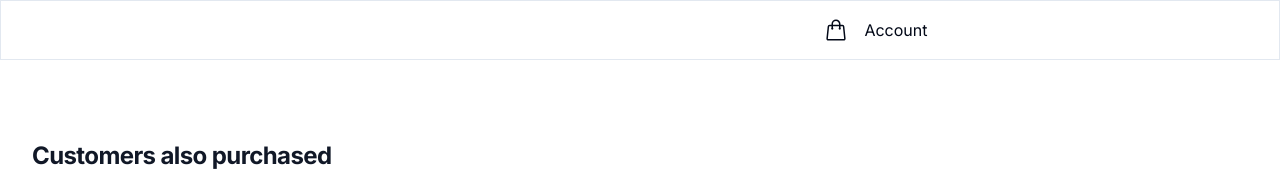
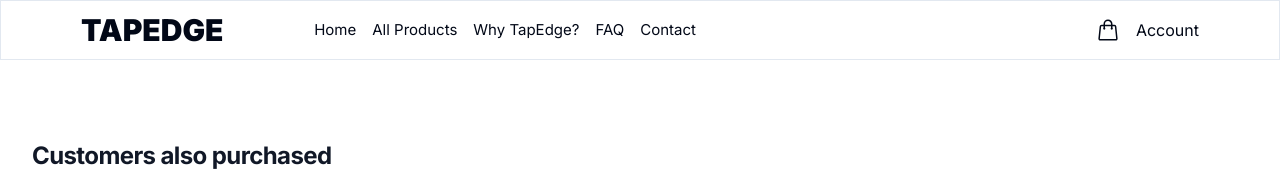
Before and after one commit to KamsNyc/TapEdge, a Next.js app: page /dashboard in a window 1280 px wide. Shown: the top 171 px of the page. Built offline with nearby package versions, Linux system fonts and the light colour scheme; no server answers.

Commit message:
trying to render data now

```diff
--- a/app/components/HeroSection.tsx
+++ b/app/components/HeroSection.tsx
@@ -22,7 +22,7 @@ export default function HeroSection() {
 
           <div className="mx-auto max-w-xl text-center lg:mx-0 lg:flex-auto lg:py-32 lg:text-left lg:ml-48">
           {/* BADGES */}
-          <div className="hidden md:flex gap-3 md:ml-[-4rem] ">
+          <div className=" md:flex gap-3 md:ml-[-4rem] ">
           <span className='text-base font-light'>Boost:</span>
           <Badge variant="outline" className='mb-7 pt-1 font-semibold' >Customer Reviews</Badge>
           <Badge variant="outline" className='mb-7 pt-1 font-semibold' >Online Reputation</Badge>
--- a/app/components/MobileNavbar.tsx
+++ b/app/components/MobileNavbar.tsx
@@ -14,7 +14,7 @@ import Link from "next/link";
 
 function MobileNavbar() {
   return (
-    <nav className="h-[60px] w-full border px-12 hidden">
+    <nav className="h-[60px] w-full border px-12">
       {/* CONTAINER */}
       <section className="flex items-center justify-between w-full h-full gap-4">
         {/* LEFT SIDE */}
@@ -53,7 +53,7 @@ function MobileNavbar() {
                 <SheetTitle className='mb-6'>Menu</SheetTitle>
                 <SheetDescription className="py-4">
                 <Link className="flex py-2 cursor-pointer hover:bg-gray-50 duration-300 ease-in" href={'/'}>Home</Link>
-          <Link className="flex py-2 cursor-pointer hover:bg-gray-50 duration-300 ease-in" href={'/'}>All Products</Link>
+          <Link className="flex py-2 cursor-pointer hover:bg-gray-50 duration-300 ease-in" href={'/product'}>All Products</Link>
           <Link className="flex py-2 cursor-pointer hover:bg-gray-50 duration-300 ease-in" href={'/'}>Why TapEdge?</Link>
           <Link className="flex py-2 cursor-pointer hover:bg-gray-50 duration-300 ease-in" href={'/'}>FAQ</Link>
           <Link className="flex py-2 cursor-pointer hover:bg-gray-50 duration-300 ease-in" href={'/'}>Contact</Link>
--- a/app/components/Navbar.tsx
+++ b/app/components/Navbar.tsx
@@ -15,13 +15,13 @@ function Navbar() {
 
         {/* LEFT SIDE */}
         <div className="w-[20%]">
-          <h1 className='text-3xl font-black hidden'>TAPEDGE</h1>
+          <h1 className='text-3xl font-black '>TAPEDGE</h1>
         </div>
 
         {/* MIDDLE EMPTY */}
-        <ul className="hidden w-[50%] flex gap-4 font-normal text-[15px] ">
+        <ul className=" w-[50%] flex gap-4 font-normal text-[15px] ">
           <Link href={'/'}>Home</Link>
-          <Link href={'/'}>All Products</Link>
+          <Link href={'/product'}>All Products</Link>
           <Link href={'/'}>Why TapEdge?</Link>
           <Link href={'/'}>FAQ</Link>
           <Link href={'/'}>Contact</Link>
--- a/app/components/ProductCard.tsx
+++ b/app/components/ProductCard.tsx
@@ -18,7 +18,7 @@ export default function ProductCard() {
 
   const getProductCards = async () => {
     try {
-      const res = await axios.get('http://localhost:8000/allproductcard');
+      const res = await axios.get('http://localhost:8000/productcard');
       setProductCard(res.data);
     } catch (error) {
       console.error(error);
--- a/app/components/ProductOverview.tsx
+++ b/app/components/ProductOverview.tsx
@@ -1,4 +1,4 @@
-
+'use client'
 
 import { useState } from 'react'
 import { StarIcon } from '@heroicons/react/20/solid'
@@ -56,13 +56,15 @@ const product = {
   details:
     'The 6-Pack includes two black, two white, and two heather gray Basic Tees. Sign up for our subscription service and be the first to get new, exciting colors, like our upcoming "Charcoal Gray" limited release.',
 }
+
+
 const reviews = { href: '#', average: 4, totalCount: 117 }
 
 function classNames(...classes) {
   return classes.filter(Boolean).join(' ')
 }
 
-export default function Example() {
+export default function ProductOverview() {
   const [selectedColor, setSelectedColor] = useState(product.colors[0])
   const [selectedSize, setSelectedSize] = useState(product.sizes[2])
 
--- a/app/product/[id]/page.tsx
+++ b/app/product/[id]/page.tsx
@@ -1,10 +1,10 @@
+import ProductOverview from '@/app/components/ProductOverview'
 import React from 'react'
 
 function Product() {
   return (
     <div>
-        server
-
+        <ProductOverview />
     </div>
   )
 }
--- /dev/null
+++ b/app/product/page.tsx
@@ -0,0 +1,13 @@
+import React from 'react'
+import ProductCard from '../components/ProductCard'
+
+function page() {
+  return (
+    <div>
+      all products
+      <ProductCard />
+    </div>
+  )
+}
+
+export default page
--- a/middleware.ts
+++ b/middleware.ts
@@ -1,7 +1,7 @@
 import { authMiddleware } from "@clerk/nextjs";
 export default authMiddleware({
   // "/" will be accessible to all users
-  publicRoutes: ["/", '/account', '/product']
+  publicRoutes: ["/", '/account', '/product', '/product/:id']
 });
 
 export const config = {
```
